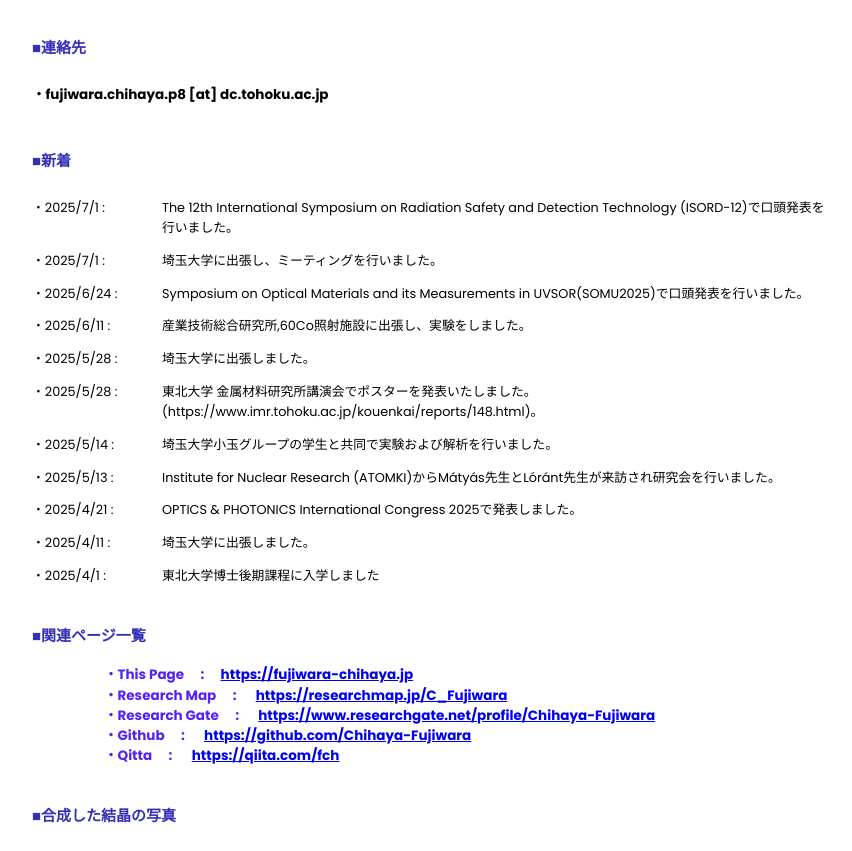
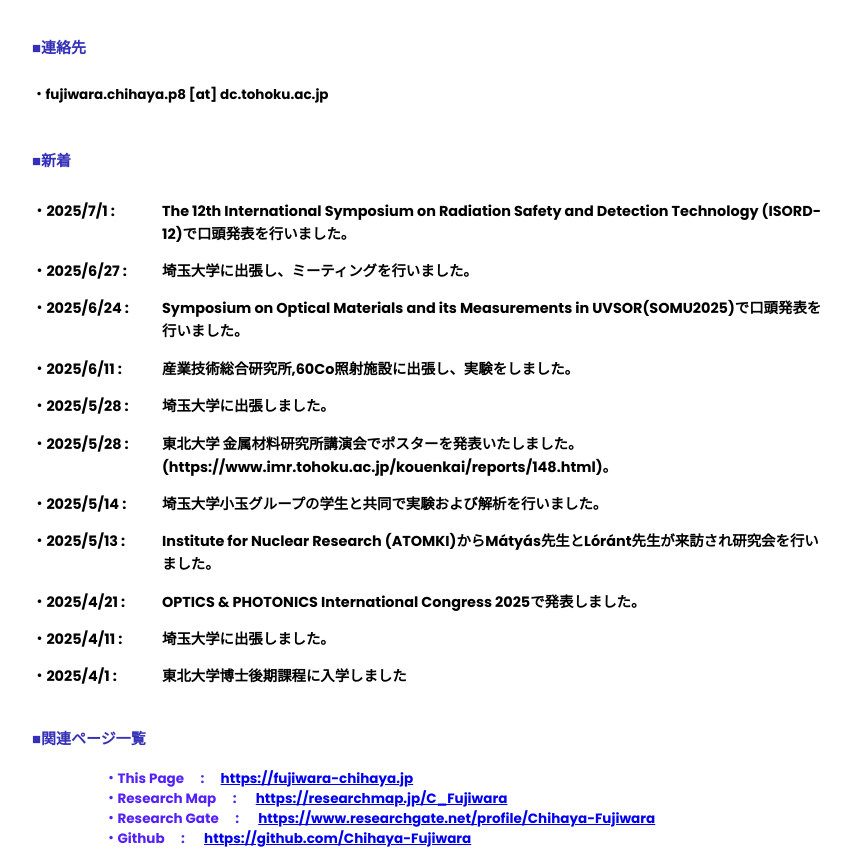
Before and after one commit to Chihaya-Fujiwara/homepage, a Flask app: page / in a window 1280 px wide. Shown: the part 268-1119 px from the top of the page, without its empty margins (208-1060 px from the left). Run offline with Flask 3, Linux system fonts and the light colour scheme.

Commit message:
8 commit

```diff
--- a/static/style.css
+++ b/static/style.css
@@ -298,10 +298,11 @@ ul {
   display: flex;          /* Flexboxを有効にする */
   align-items: baseline;  /* テキストのベースラインを揃える */
   margin-bottom: 0.5em;   /* 各項目の下の余白 */
-  font-size: 0.8rem;        /* <h1>の代わりにフォントサイズを指定 */
+  font-size: 0.9rem;        /* <h1>の代わりにフォントサイズを指定 */
   font-weight: normal;    /* <h1>の太字をリセット */
   color: black;           /* 文字色を黒に設定 */
   font-family: 'Poppins', sans-serif;
+  font-weight: bold;
 }
 
 /* 日付部分のスタイル */
--- a/templates/index.html
+++ b/templates/index.html
@@ -47,17 +47,17 @@
                 <span class="date">・2025/7/1 :</span>
                 <span class="description">The 12th International Symposium on Radiation Safety and Detection Technology (ISORD-12)で口頭発表を行いました。</span>
             {% else %}
-                <span class="date">・2025/6/27 :</span>
+                <span class="date">・2025/7/1 :</span>
                 <span class="description">I presented my study at The 12th International Symposium on Radiation Safety and Detection Technology (ISORD-12)</span>
             {% endif %}
         </p>
         <p class="news-item">
             {% if lang == 'ja' %}
-                <span class="date">・2025/7/1 :</span>
+                <span class="date">・2025/6/27 :</span>
                 <span class="description">埼玉大学に出張し、ミーティングを行いました。</span>
             {% else %}
                 <span class="date">・2025/6/27 :</span>
-                <span class="description">I visited Saitama University and have the meeting.</span>
+                <span class="description">I visited Saitama University and had a meeting.</span>
             {% endif %}
         </p>
         <p class="news-item">
```
